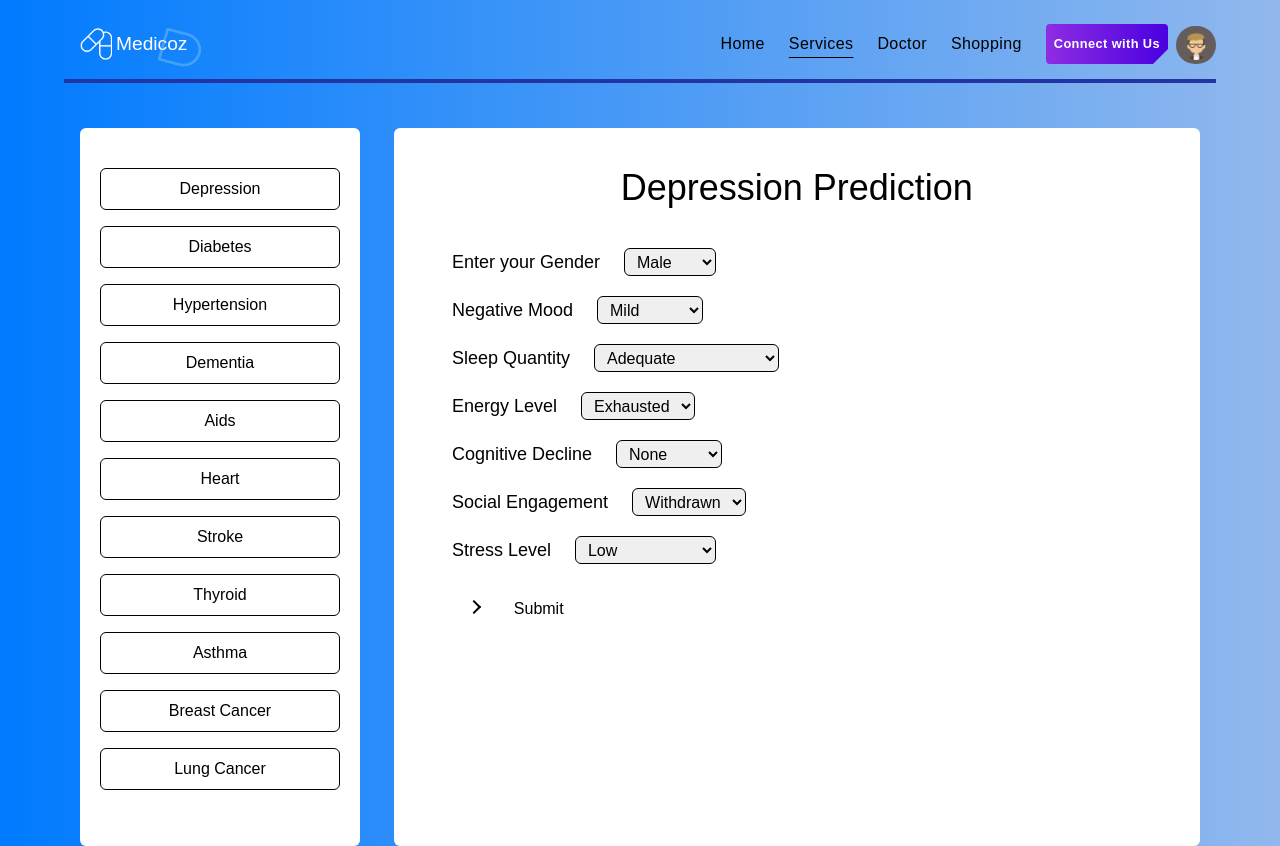
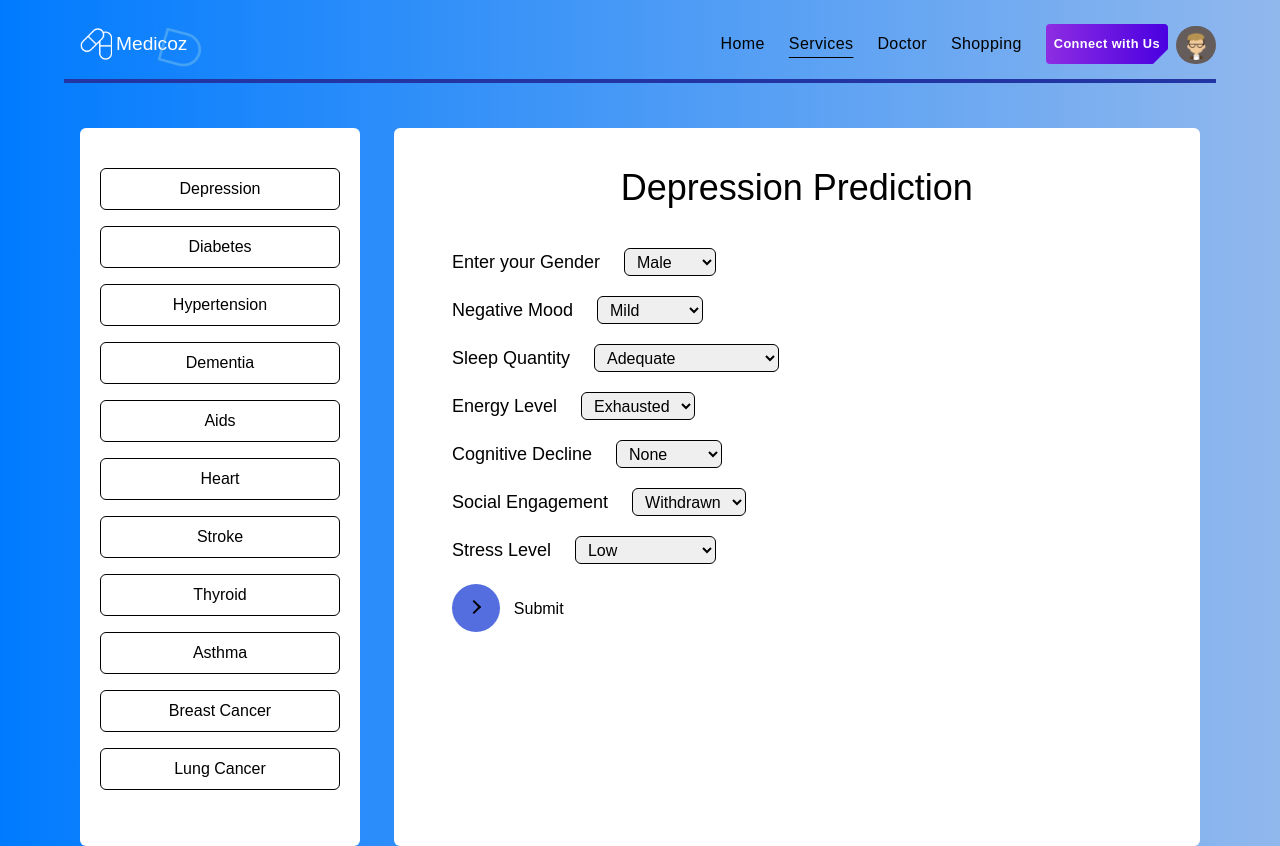
Before and after one commit to Harshit2583/medicoz, a React (Create React App) app: page /services in a window 1280 px wide. Built offline with nearby package versions, Linux system fonts and the light colour scheme.

Commit message:
completed doctor's page

```diff
--- a/src/Components/ServicePage/DepressionForm.js
+++ b/src/Components/ServicePage/DepressionForm.js
@@ -189,7 +189,7 @@ const DepressionForm = () => {
             onClick={handleSubmit}
             type="submit"
           >
-            <span className="circle" aria-hidden="true">
+            <span className="circle bg-[#546edf]" aria-hidden="true">
               <span className="icon arrow"></span>
             </span>
             <span className="button-text">Submit</span>
```
